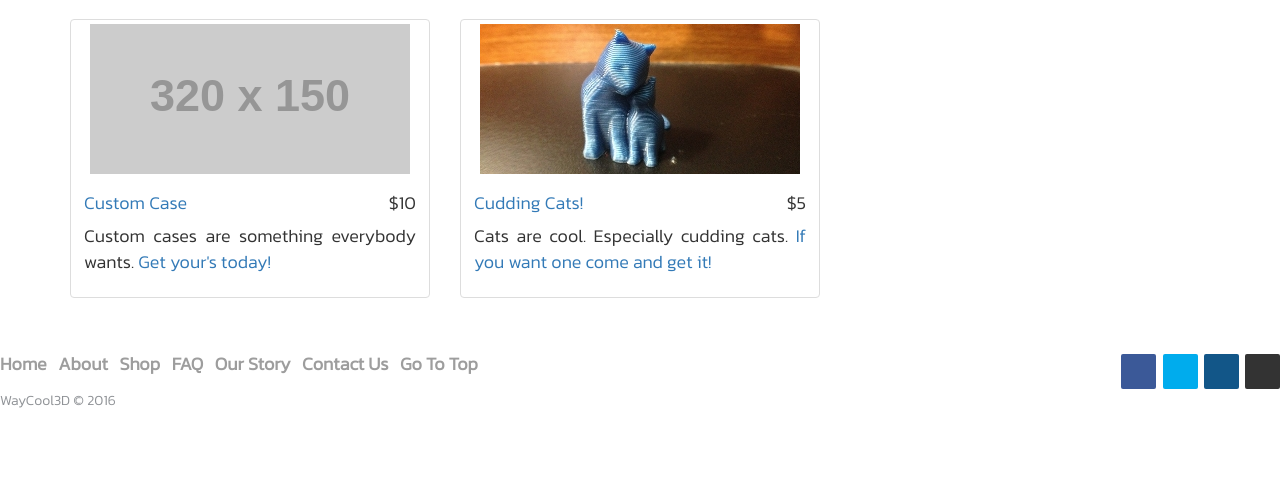
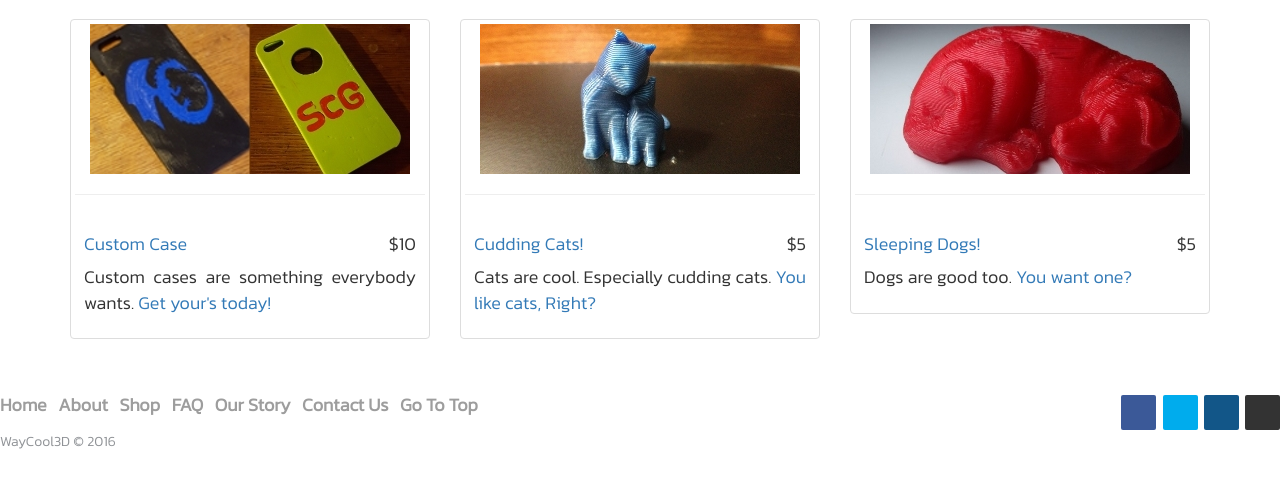
Before and after one commit to minglethepringle/waycool3d, a PHP site: page /shop in a window 1280 px wide. Shown: the part 81-569 px from the top of the page. Run offline with PHP 8.4, Linux system fonts and the light colour scheme; grey boxes labelled with a size stand in for pictures from a placeholder-image service; some libraries are stand-ins or nearby versions.

Commit message:
Added dogs

```diff
--- a/pages/shop.php
+++ b/pages/shop.php
@@ -3,7 +3,8 @@
 
                     <div class="col-sm-4 col-lg-4 col-md-4">
                         <div class="thumbnail">
-                            <img src="http://placehold.it/320x150" alt="">
+                            <img src="img/cases_example.jpg" alt="">
+			    <hr>
                             <div class="caption">
                                 <h4 class="pull-right">$10</h4>
                                 <h4><a href="#">Custom Case</a>
@@ -16,11 +17,25 @@
                     <div class="col-sm-4 col-lg-4 col-md-4">
                         <div class="thumbnail">
                             <img src="img/cats.jpg" alt="">
+			    <hr>
                             <div class="caption">
                                 <h4 class="pull-right">$5</h4>
                                 <h4><a href="#">Cudding Cats!</a>
                                 </h4>
-                                <p>Cats are cool. Especially cudding cats. <a href="/shop/cats">If you want one come and get it!</a></p>
+                                <p>Cats are cool. Especially cudding cats. <a href="/shop/cats">You like cats, Right?</a></p>
+                            </div>
+                        </div>
+                    </div>
+
+                    <div class="col-sm-4 col-lg-4 col-md-4">
+                        <div class="thumbnail">
+                            <img src="img/dogs.jpg" alt="">
+                            <hr>
+                            <div class="caption">
+                                <h4 class="pull-right">$5</h4>
+                                <h4><a href="#">Sleeping Dogs!</a>
+                                </h4>
+                                <p>Dogs are good too. <a href="/shop/cats">You want one?</a></p>
                             </div>
                         </div>
                     </div>
```
Also changed, not shown: img/dogs.jpg (added).
